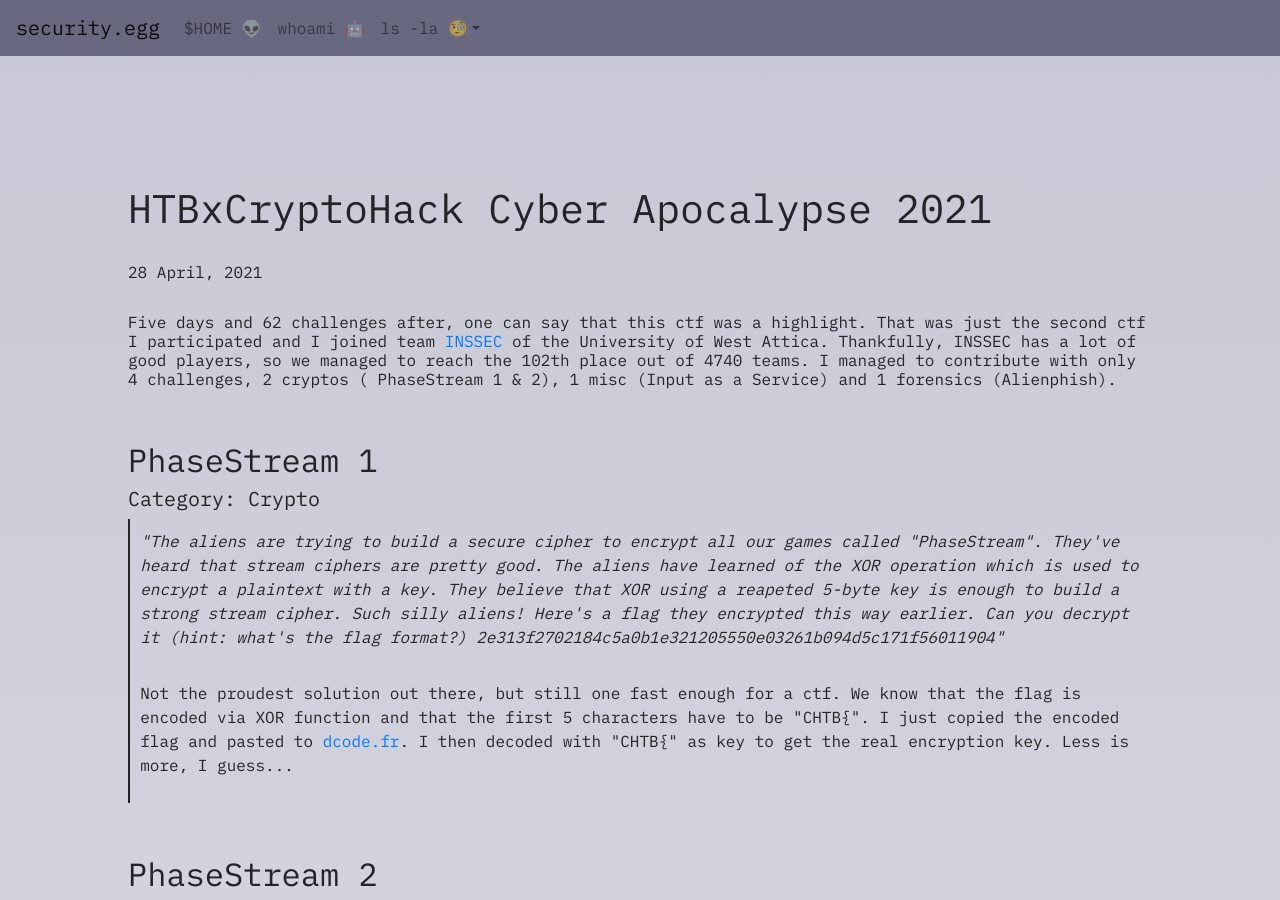
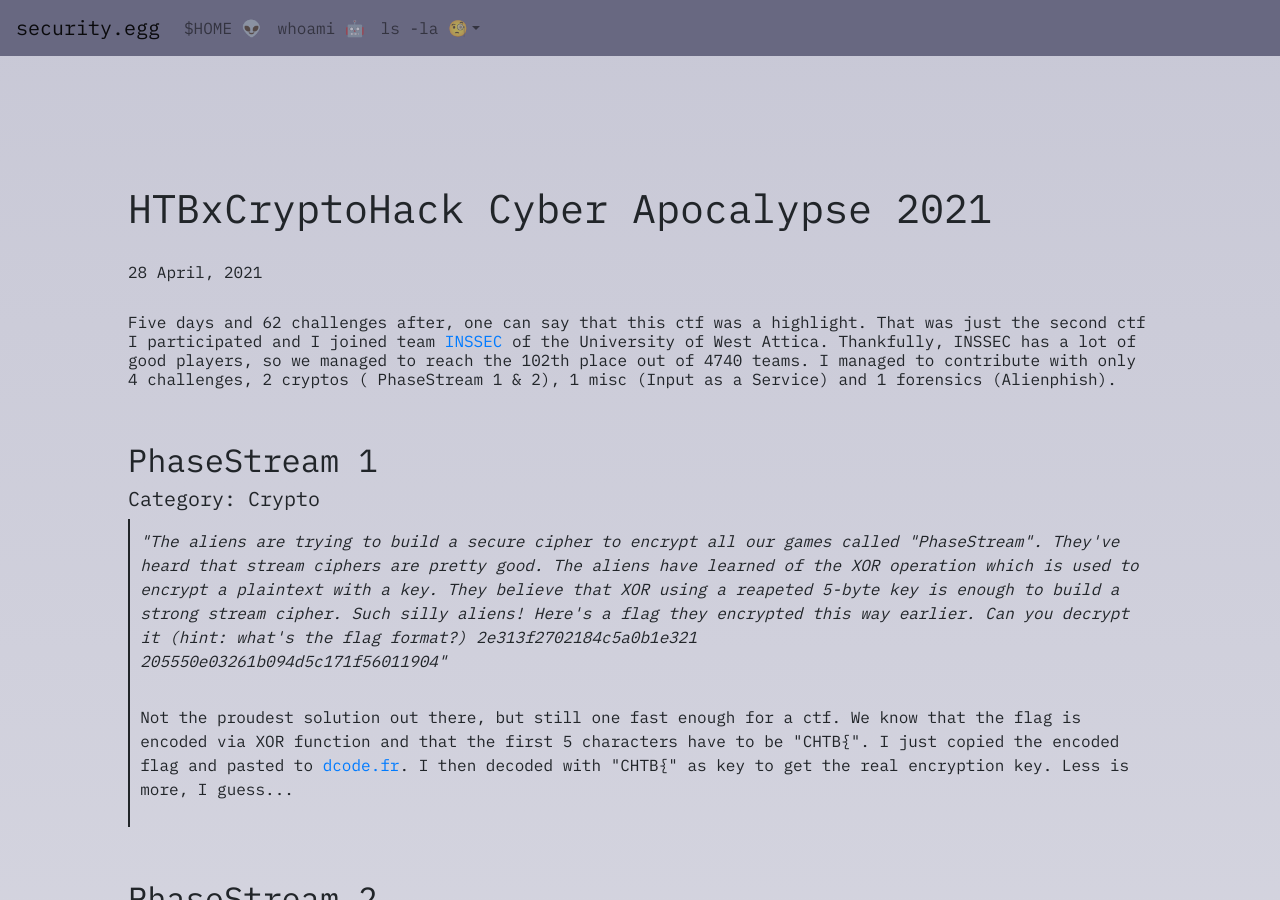
Before and after one commit to security-egg/securityegg, a Jekyll site: the page built from _posts/2021-04-28-cyber-apocalypse-ctf.md, in a window 1280 px wide and 900 px high. Built offline with Jekyll 4.4.1, drawn with Linux system fonts in a browser that asks for light colours; nearby versions of some CDN libraries.

Commit message:
Update 2021-04-28-cyber-apocalypse-ctf.md

```diff
--- a/_posts/2021-04-28-cyber-apocalypse-ctf.md
+++ b/_posts/2021-04-28-cyber-apocalypse-ctf.md
@@ -15,7 +15,7 @@ INSSEC</a> of the University of West Attica. Thankfully, INSSEC has a lot of goo
 	<i>"The aliens are trying to build a secure cipher to encrypt all our games called "PhaseStream".
 	They've heard that stream ciphers are pretty good. The aliens have learned of the XOR operation which is used to encrypt a plaintext with a key.
 	They believe that XOR using a reapeted 5-byte key is enough to build a strong stream cipher. Such silly aliens!
-	Here's a flag they encrypted this way earlier. Can you decrypt it (hint: what's the flag format?) 2e313f2702184c5a0b1e321205550e03261b094d5c171f56011904"</i><br>
+	Here's a flag they encrypted this way earlier. Can you decrypt it (hint: what's the flag format?) 2e313f2702184c5a0b1e321<br>205550e03261b094d5c171f56011904"</i><br>
 	<p style="margin-top: 2rem">Not the proudest solution out there, but still one fast enough for a ctf. We know that the flag is encoded via XOR function and that the first 5 characters have
 	to be "CHTB{". I just copied the encoded flag and pasted to <a href="https://www.dcode.fr/xor-cipher" target="_blank">dcode.fr</a>. I then decoded with "CHTB{" as key to get the
 	real encryption key. Less is more, I guess...
```
